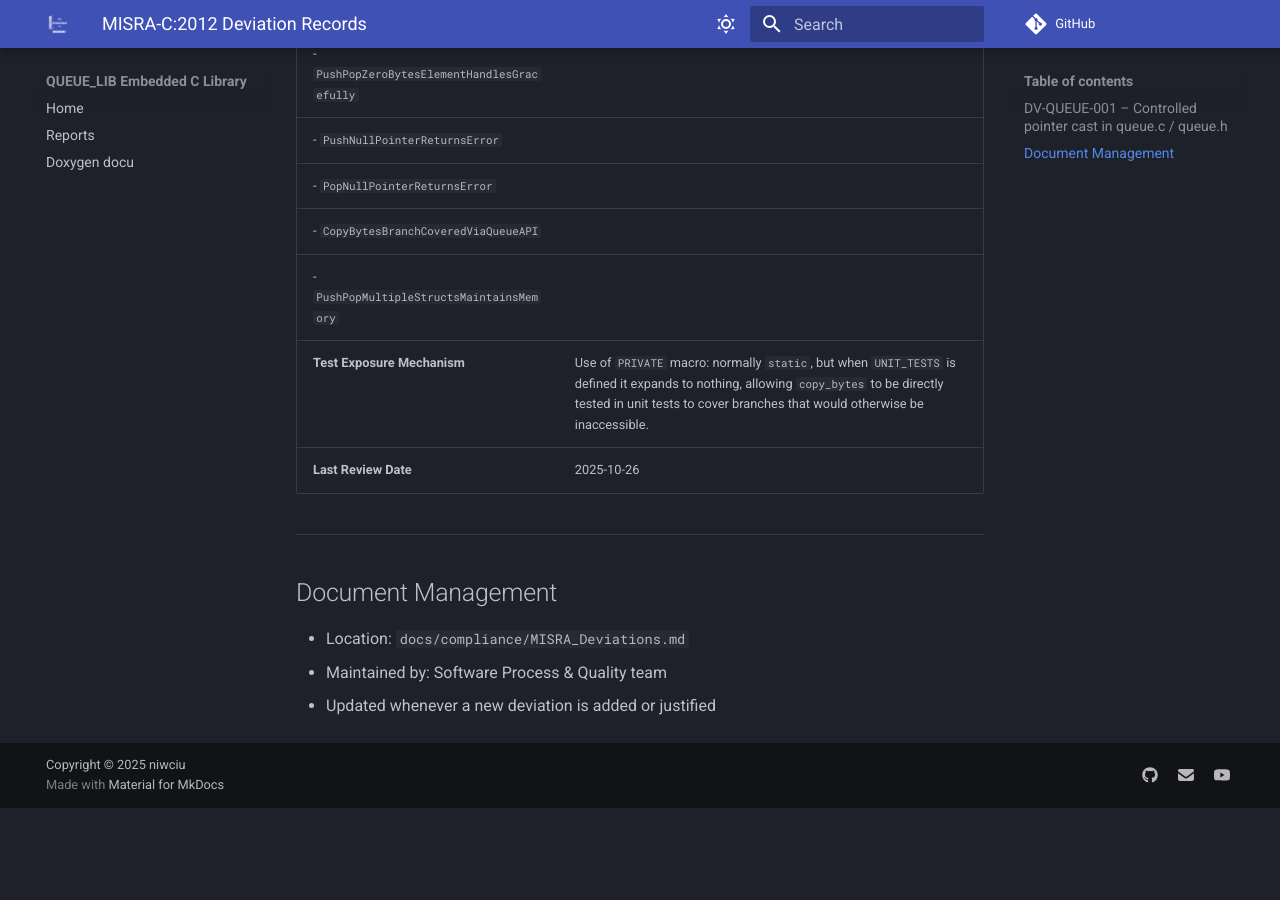
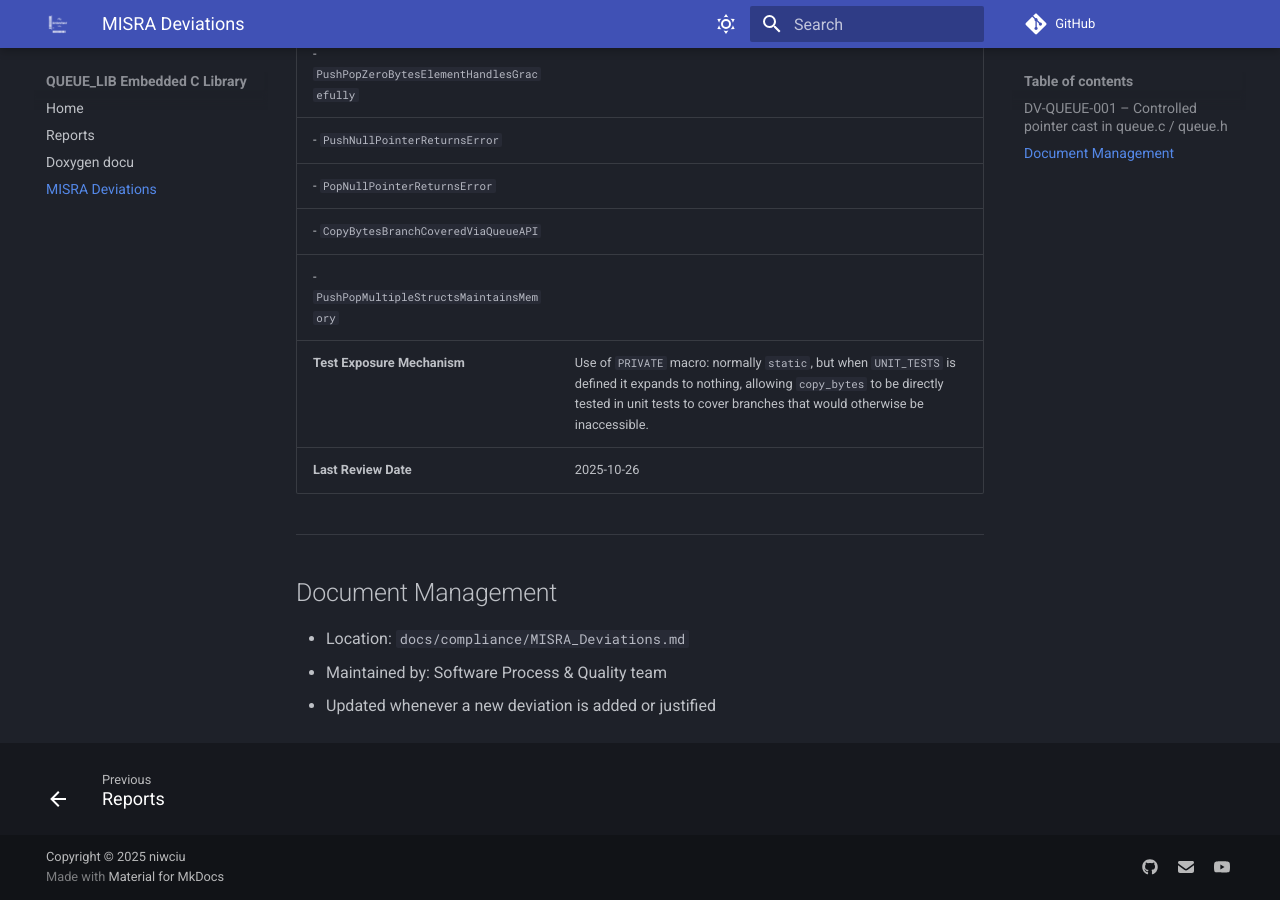
Before and after one commit to niwciu/QUEUE_LIB, an MkDocs documentation site: the page built from docs/compliance/MISRA_Deviations.md, in a window 1280 px wide and 900 px high, scrolled down 1807 px. Built offline with MkDocs 1.6.1 and Material for MkDocs 9.7.7, drawn with Linux system fonts in a browser that asks for light colours; comment, search, counter and statistics services are not loaded; before the commit the page ends 2615 px from its top, so only the background shows below that.

Commit message:
update mkdocs with link to misra deviations

```diff
--- a/mkdocs.yml
+++ b/mkdocs.yml
@@ -66,6 +66,7 @@ nav:
   # - Examples info: examples/README.md
   - Reports: reports.md
   - Doxygen docu: doxygen/queue_lib_doc/html/index.html
+  - MISRA Deviations: compliance/MISRA_Deviations.md
 
 extra:
   social:
```
